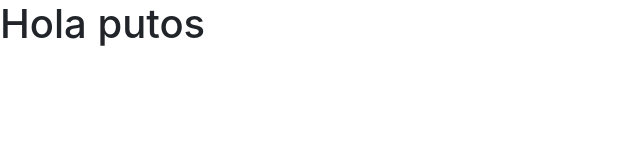
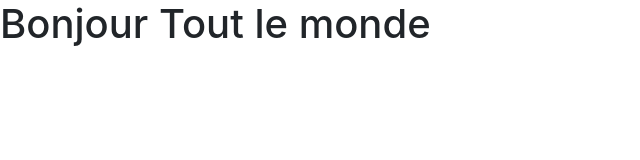
Before and after one commit to Mauriv1/test-repositorio, a plain HTML site: page index.html in a window 1280 px wide. Shown: the whole page, without its empty margins (0-640 px from the left). Drawn offline with nearby package versions, Linux system fonts and the light colour scheme.

Commit message:
commmit saludo

```diff
--- a/index.html
+++ b/index.html
@@ -10,7 +10,7 @@
     <link rel="stylesheet" href="https://stackpath.bootstrapcdn.com/bootstrap/4.3.1/css/bootstrap.min.css" integrity="sha384-ggOyR0iXCbMQv3Xipma34MD+dH/1fQ784/j6cY/iJTQUOhcWr7x9JvoRxT2MZw1T" crossorigin="anonymous">
   </head>
   <body>
-      <h1>Hola putos</h1>
+      <h1>Bonjour Tout le monde</h1>
     <!-- Optional JavaScript -->
     <!-- jQuery first, then Popper.js, then Bootstrap JS -->
     <script src="https://code.jquery.com/jquery-3.3.1.slim.min.js" integrity="sha384-q8i/X+965DzO0rT7abK41JStQIAqVgRVzpbzo5smXKp4YfRvH+8abtTE1Pi6jizo" crossorigin="anonymous"></script>
```
